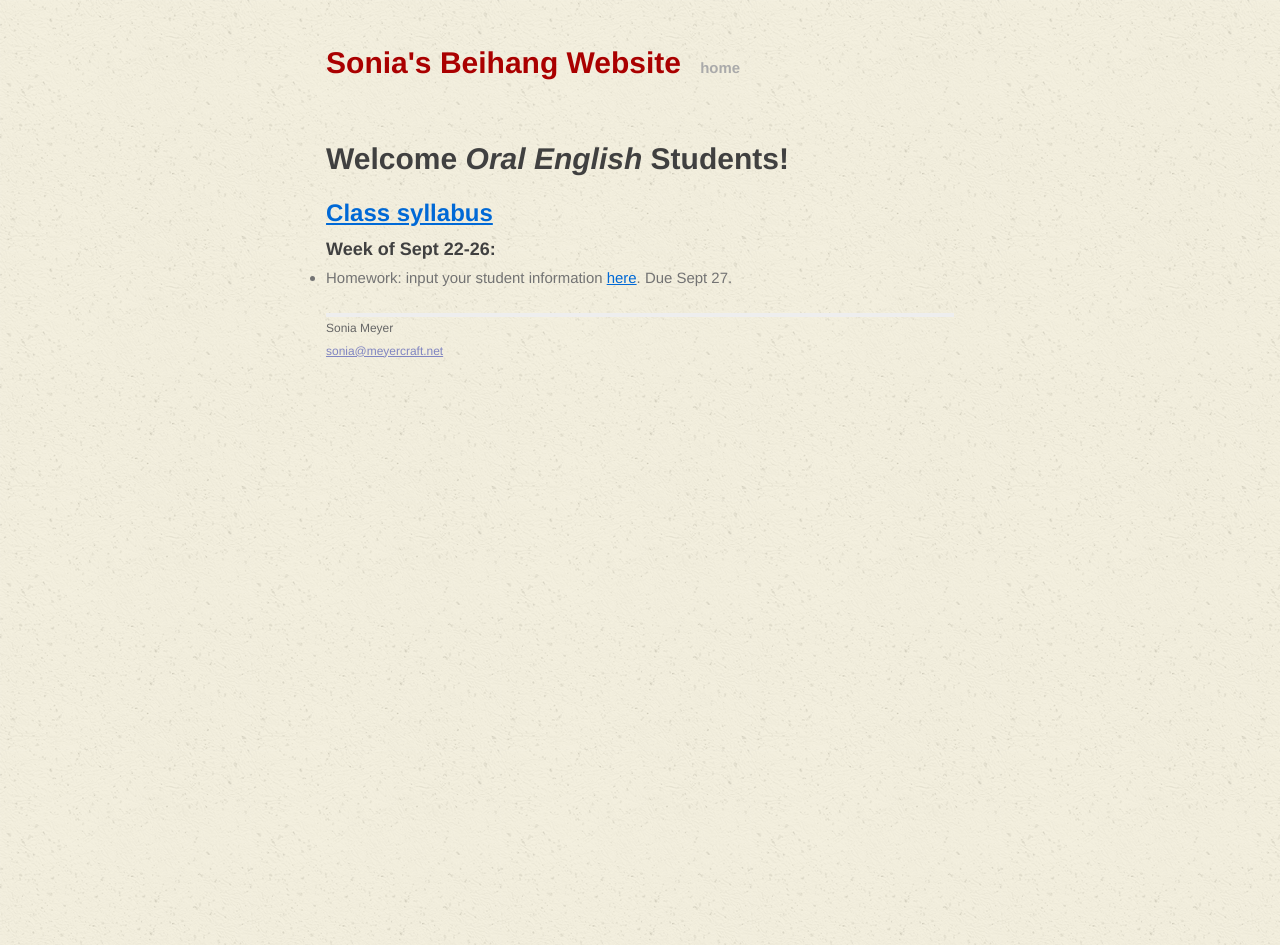
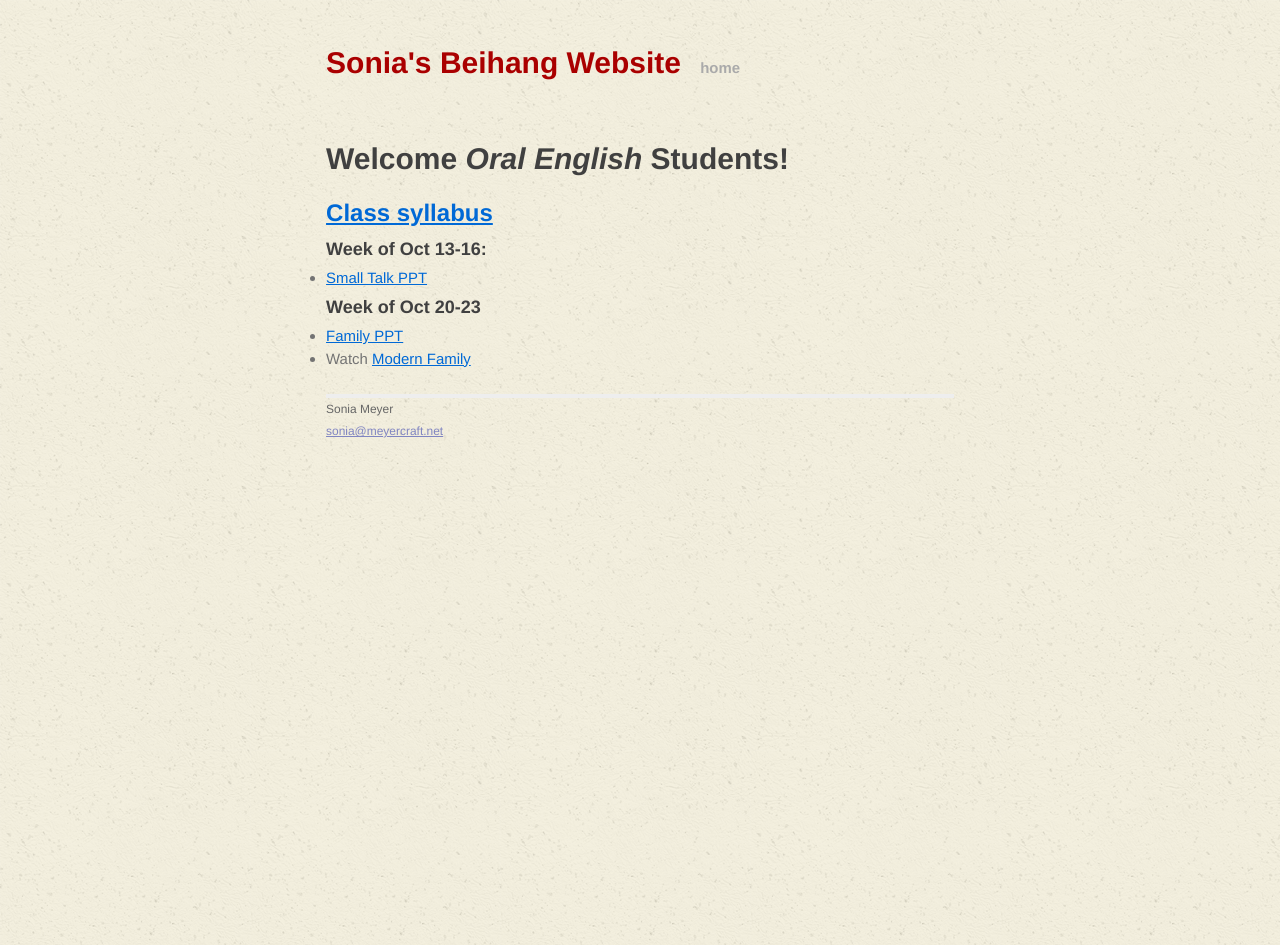
Before and after one commit to soniawmeyer/soniameyer-beihang-students-website, a Jekyll site: the page built from classes/oralenglish.md, in a window 1280 px wide. Built offline with Jekyll 4.4.1, drawn with Linux system fonts in a browser that asks for light colours.

Commit message:
weekly update (add family)

```diff
--- a/classes/oralenglish.md
+++ b/classes/oralenglish.md
@@ -6,5 +6,10 @@ title: Mrs. Sonia Meyer's Beihang Website
 
 ##[Class syllabus](http://sonia-beihang-website-resources.s3.amazonaws.com/Oral%20English%20Fall%202014%20Syllabus.pdf)
 
-###Week of Sept 22-26:
-- Homework: input your student information [here](/form/form.html). Due Sept 27.
+
+###Week of Oct 13-16:
+- [Small Talk PPT](http://sonia-beihang-website-resources.s3.amazonaws.com/Small%20Talk.ppt)
+
+###Week of Oct 20-23
+- [Family PPT](http://sonia-beihang-website-resources.s3.amazonaws.com/Week%207%20Family.ppt)
+- Watch [Modern Family](http://tv.sohu.com/20120926/n354001234.shtml)
```
Also changed, not shown: classes/americanculture.md (+4 -3 lines).
